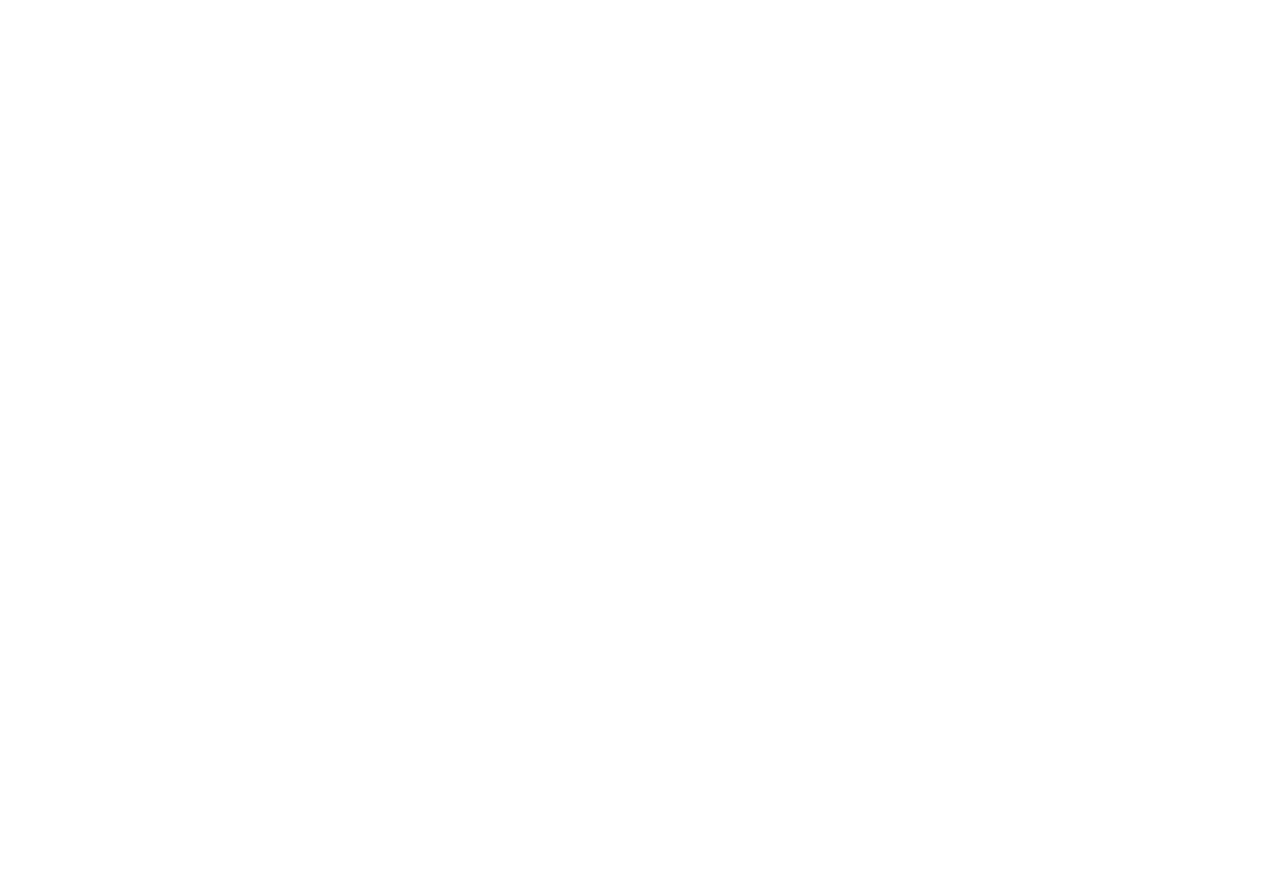
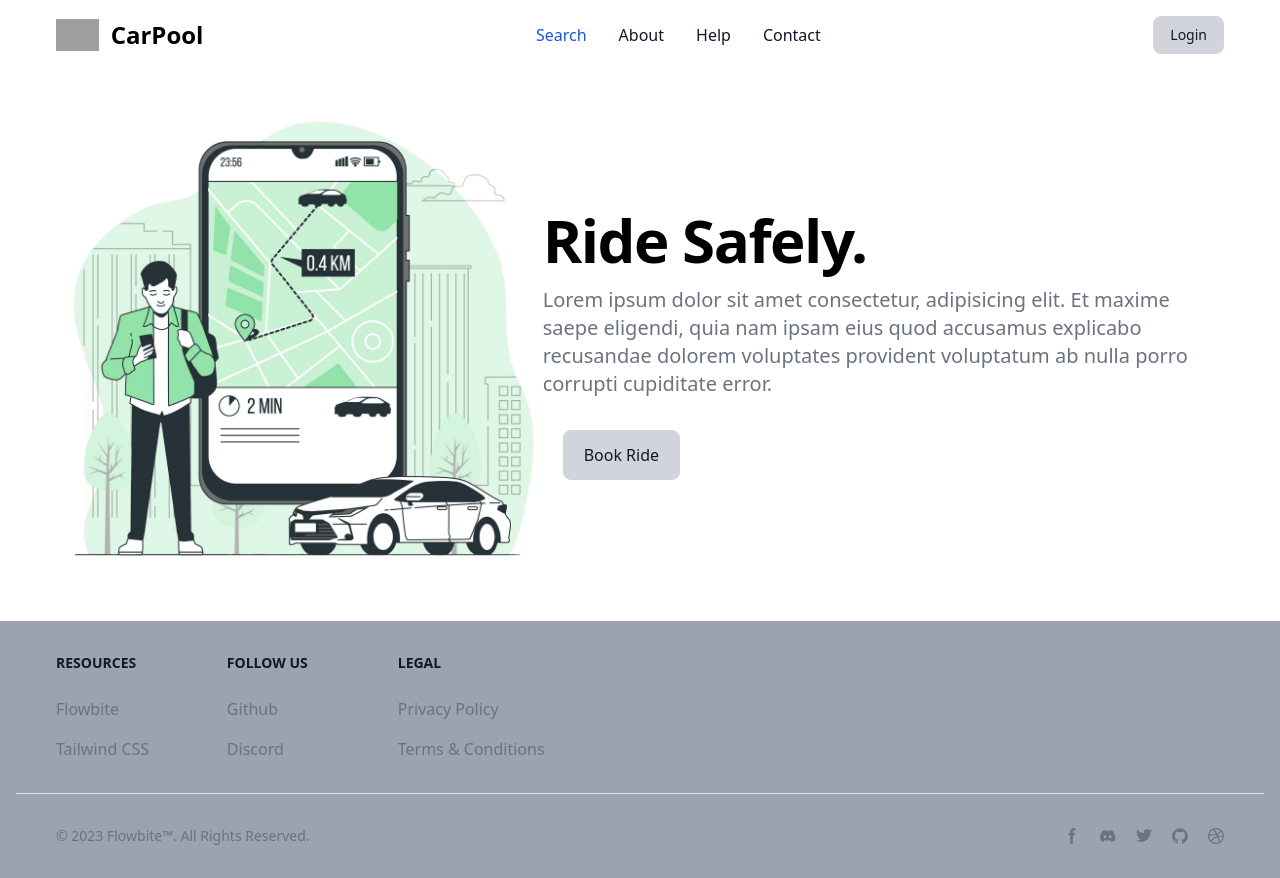
Before and after one commit to Prathamesh2805/CarPool_Client, a React (Create React App) app: page /bookride in a window 1280 px wide. Before the commit this address had no page. Before the commit the page ends 800 px from the top, so only its background shows below. Built offline with nearby package versions, Linux system fonts and the light colour scheme; grey boxes are pictures that could not be loaded.

Commit message:
HomePage Updated

```diff
--- a/src/App.js
+++ b/src/App.js
@@ -1,27 +1,29 @@
-import './App.css';
-import 'flowbite';
-import { BrowserRouter as Router, Switch,
-  Route, Redirect, BrowserRouter, Routes,} from "react-router-dom";
+import "./App.css";
+import "flowbite";
+import { BrowserRouter, Route, Routes } from "react-router-dom";
 
-import Home from './pages/HomePage';
-import LoginPage from './pages/LoginPage';
-import SignupPage from './pages/SignupPage';
-import AboutPage from './pages/AboutPage';
+import NavBar from "./components/NavBar";
+import HeroSection from "./components/HeroSection"
+import Login from "./components/Login";
+import SignUp from "./components/SignUp";
+import BookRide from "./components/BookRide";
+import OfferRide from "./components/OfferRide";
+import MyFooter from "./components/MyFooter";
 
 function App() {
   return (
-    <div>
-        <BrowserRouter>
-    <Routes>
-      <Route path='/' element={<Home />} />
-      <Route path='/about' element={<AboutPage />}/>
-      <Route path='/login' element={<LoginPage />} />
-      <Route path='/signup' element={<SignupPage />} />
-    </Routes>
+    <BrowserRouter>
+    <NavBar />
+      <Routes>
+        <Route path="/" element={<HeroSection />} />
+        <Route path="/login" element={<Login />} />
+        <Route path="/signup" element={<SignUp />} />
+        <Route path="/offerride" element={<OfferRide />} />
+        <Route path="/bookride" element={<BookRide />} />
+      </Routes>
+    <MyFooter />
     </BrowserRouter>
-    </div>
   );
-
-};
+}
 
 export default App;
--- a/src/components/HeroSection.jsx
+++ b/src/components/HeroSection.jsx
@@ -1,37 +1,94 @@
 /* eslint-disable jsx-a11y/anchor-is-valid */
 import React from "react";
-import HeroImg from "../assets/8489144.png"
+import HeroImg from "../assets/8489144.png";
+import BookRideImg from "../assets/5030025.png";
+import OfferRideImg from "../assets/6365344.png";
 import { Link } from "react-router-dom";
 
 const HeroSection = () => {
   return (
+
     <section className="bg-white dark:bg-gray-900 mx-10">
+
+      {/* HEROSECTION STARTS HERE */}
       <div className="grid max-w-screen-xl px-4 py-4 mx-auto lg:gap-8 xl:gap-0 lg:py-8 lg:grid-cols-12">
         <div className="mr-auto place-self-center lg:col-span-7">
           <h1 className="max-w-2xl mb-4 text-4xl font-extrabold tracking-tight leading-none md:text-5xl xl:text-6xl dark:text-white">
             Ride. Share. Save.
           </h1>
           <p className="max-w-2xl mb-6 font-light text-gray-500 lg:mb-8 md:text-lg lg:text-xl dark:text-gray-400">
-          Lorem ipsum dolor sit amet consectetur, adipisicing elit. Et maxime saepe eligendi, quia nam ipsam eius quod accusamus explicabo recusandae dolorem voluptates provident voluptatum ab nulla porro corrupti cupiditate error.
+            Lorem ipsum dolor sit amet consectetur, adipisicing elit. Et maxime
+            saepe eligendi, quia nam ipsam eius quod accusamus explicabo
+            recusandae dolorem voluptates provident voluptatum ab nulla porro
+            corrupti cupiditate error.
           </p>
           <Link to="/about">
-        <button
-           className="inline-flex items-center justify-center px-5 py-3 text-base font-medium text-center bg-gray-300 text-gray-900 border border-gray-300 rounded-lg hover:bg-gray-100 focus:ring-4 focus:ring-gray-100 dark:text-white dark:border-gray-700 dark:hover:bg-gray-700 dark:focus:ring-gray-800"
-         >
+            <button className="inline-flex items-center justify-center px-5 py-3 text-base font-medium text-center bg-gray-300 text-gray-900 border border-gray-300 rounded-lg hover:bg-gray-100 focus:ring-4 focus:ring-gray-100 dark:text-white dark:border-gray-700 dark:hover:bg-gray-700 dark:focus:ring-gray-800">
               Explore
             </button>
           </Link>
-
         </div>
         <div className="hidden lg:mt-0 lg:col-span-5 lg:flex">
-        <img
-          src={HeroImg}
-          alt="HeroBg"
-        />
+          <img src={HeroImg} alt="HeroBg" />
         </div>
       </div>
+      {/* HeroSection Ends Here */}
+
+
+
+      {/* BookRideSection Starts Here */}
+      <div className="grid max-w-screen-xl px-4 py-4 mx-auto lg:gap-8 xl:gap-0 lg:py-8 lg:grid-cols-12">
+        <div className="hidden lg:mt-0 lg:col-span-5 lg:flex">
+          <img src={BookRideImg} alt="BookRideBg" />
+        </div>
+        <div className="mr-auto place-self-center lg:col-span-7">
+          <h1 className="max-w-2xl mb-4 text-4xl font-extrabold tracking-tight leading-none md:text-5xl xl:text-6xl dark:text-white">
+            Ride Safely.
+          </h1>
+          <p className="max-w-2xl mb-6 font-light text-gray-500 lg:mb-8 md:text-lg lg:text-xl dark:text-gray-400">
+            Lorem ipsum dolor sit amet consectetur, adipisicing elit. Et maxime
+            saepe eligendi, quia nam ipsam eius quod accusamus explicabo
+            recusandae dolorem voluptates provident voluptatum ab nulla porro
+            corrupti cupiditate error.
+          </p>
+          <button
+            href="#"
+            className="inline-flex items-center justify-center ml-5 px-5 py-3 text-base font-medium text-center bg-gray-300 text-gray-900 border border-gray-300 rounded-lg hover:bg-gray-100 focus:ring-4 focus:ring-gray-100 dark:text-white dark:border-gray-700 dark:hover:bg-gray-700 dark:focus:ring-gray-800"
+          >
+            Book Ride
+          </button>
+        </div>
+      </div>
+      {/* BookRideSection Ends Here */}
+
+
+
+      {/* OfferRideSection Starts Here */}
+      <div className="grid max-w-screen-xl px-4 py-4 mx-auto lg:gap-8 xl:gap-0 lg:py-8 lg:grid-cols-12">
+        <div className="mr-auto place-self-center lg:col-span-7">
+          <h1 className="max-w-2xl mb-4 text-4xl font-extrabold tracking-tight leading-none md:text-5xl xl:text-6xl dark:text-white">
+            Driving Alone?
+          </h1>
+          <p className="max-w-2xl mb-6 font-light text-gray-500 lg:mb-8 md:text-lg lg:text-xl dark:text-gray-400">
+            Lorem ipsum dolor sit amet consectetur, adipisicing elit. Et maxime
+            saepe eligendi, quia nam ipsam eius quod accusamus explicabo
+            recusandae dolorem voluptates provident voluptatum ab nulla porro
+            corrupti cupiditate error.
+          </p>
+          <button
+            href="#"
+            className="inline-flex items-center justify-center ml-5 px-5 py-3 text-base font-medium text-center bg-gray-300 text-gray-900 border border-gray-300 rounded-lg hover:bg-gray-100 focus:ring-4 focus:ring-gray-100 dark:text-white dark:border-gray-700 dark:hover:bg-gray-700 dark:focus:ring-gray-800"
+          >
+            Offer Ride
+          </button>
+        </div>
+        <div className="hidden lg:mt-0 lg:col-span-5 lg:flex">
+          <img src={OfferRideImg} alt="OfferRideBg" />
+        </div>
+      </div>
+      {/* OfferRideSection Ends Here */}
+
     </section>
-
   );
 };
 
```
Also changed, not shown: src/components/BookRide.jsx (+6 -7 lines). Lines whose indentation alone changed are shown as unchanged.
